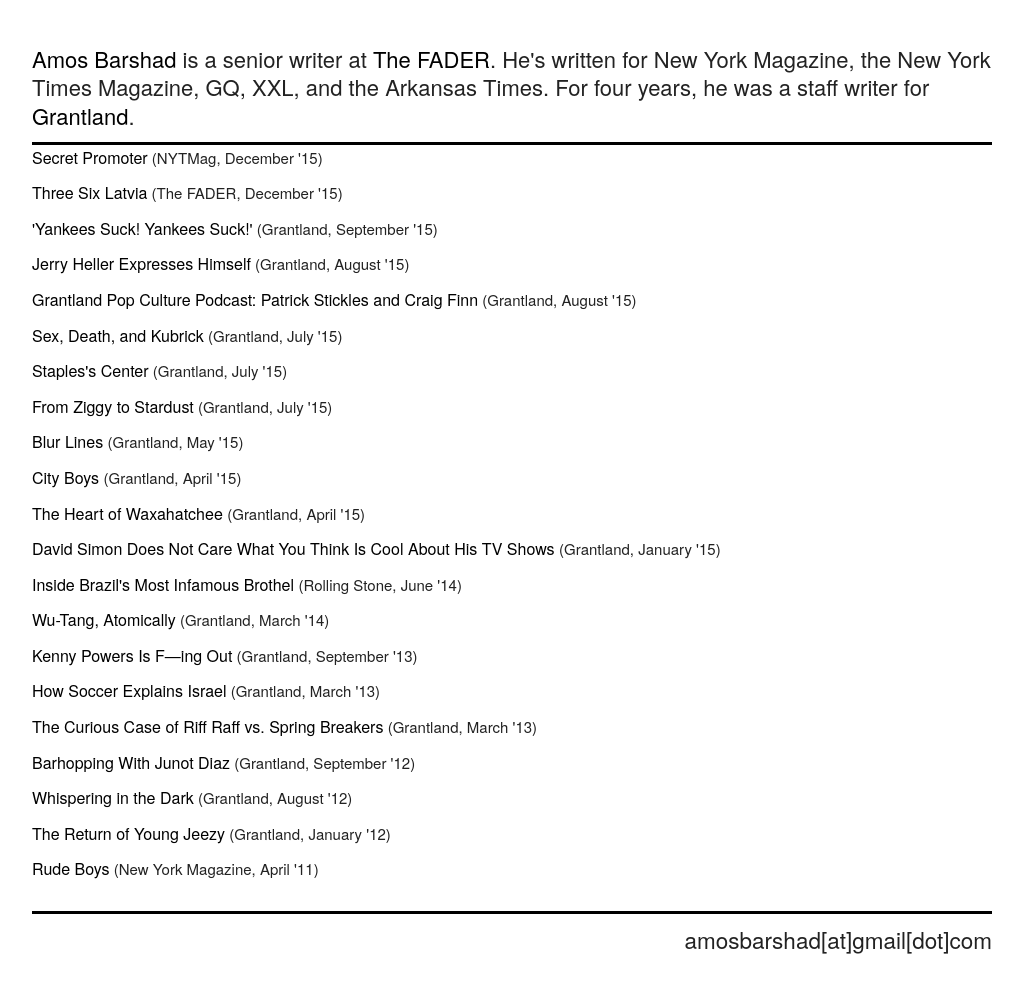
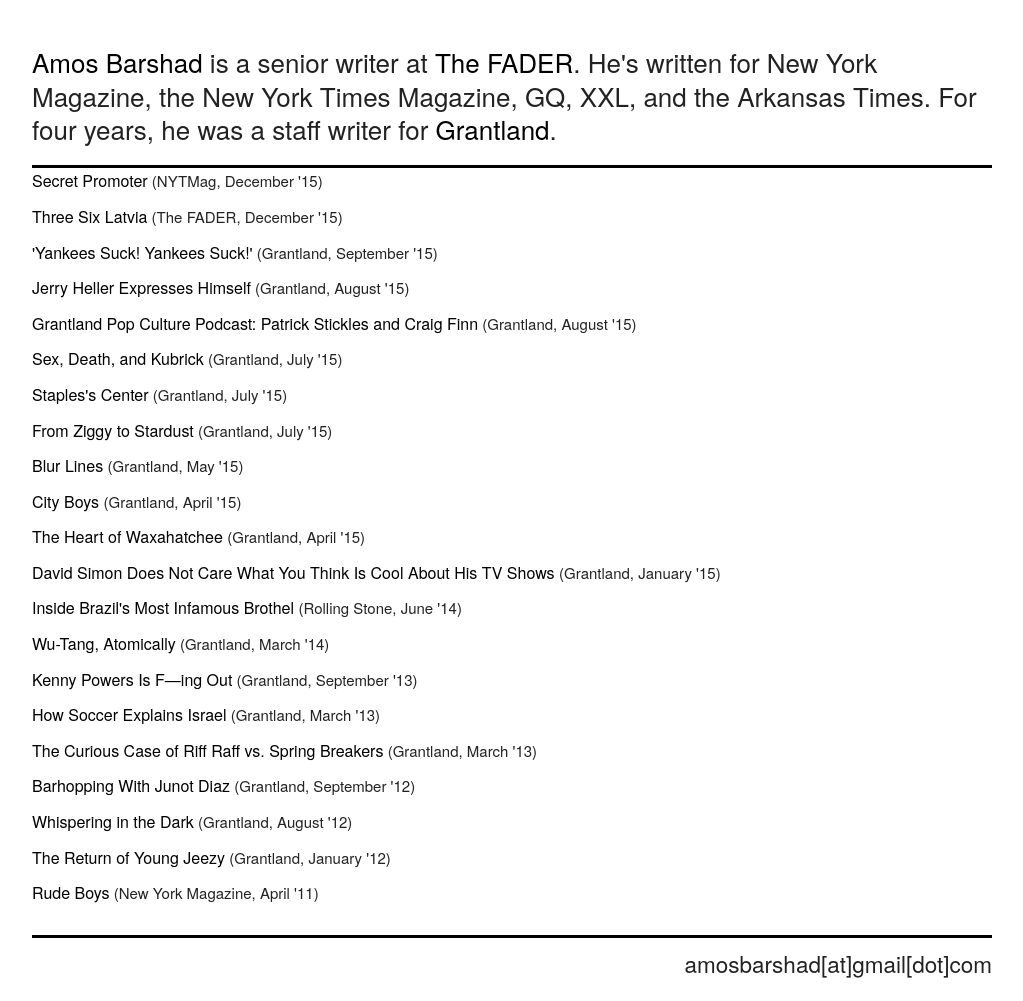
Before and after one commit to amosbarshad/amosbarshad.github.io, a plain HTML site: page work.html in a window 1280 px wide. Shown: the whole page, without its empty margins (128-1151 px from the left). Before the commit the page ends 977 px from the top, so only its background shows below. Drawn offline with Linux system fonts and the light colour scheme.

Commit message:
fix margins

```diff
--- a/css/amos.css
+++ b/css/amos.css
@@ -30,9 +30,9 @@
 }
 
 p.about {
-  font-size: 22px;
+  font-size: 26px;
   line-height: 1.3;
-  margin-bottom: 0.5em;
+  margin-bottom: 2%;
 }
 
 p.email {
@@ -51,7 +51,7 @@
 a.about {
   text-decoration: none;
   color: #000;
-  font-size: 22px;
+  font-size: 26px;
 }
 
 a.about:active {
```
